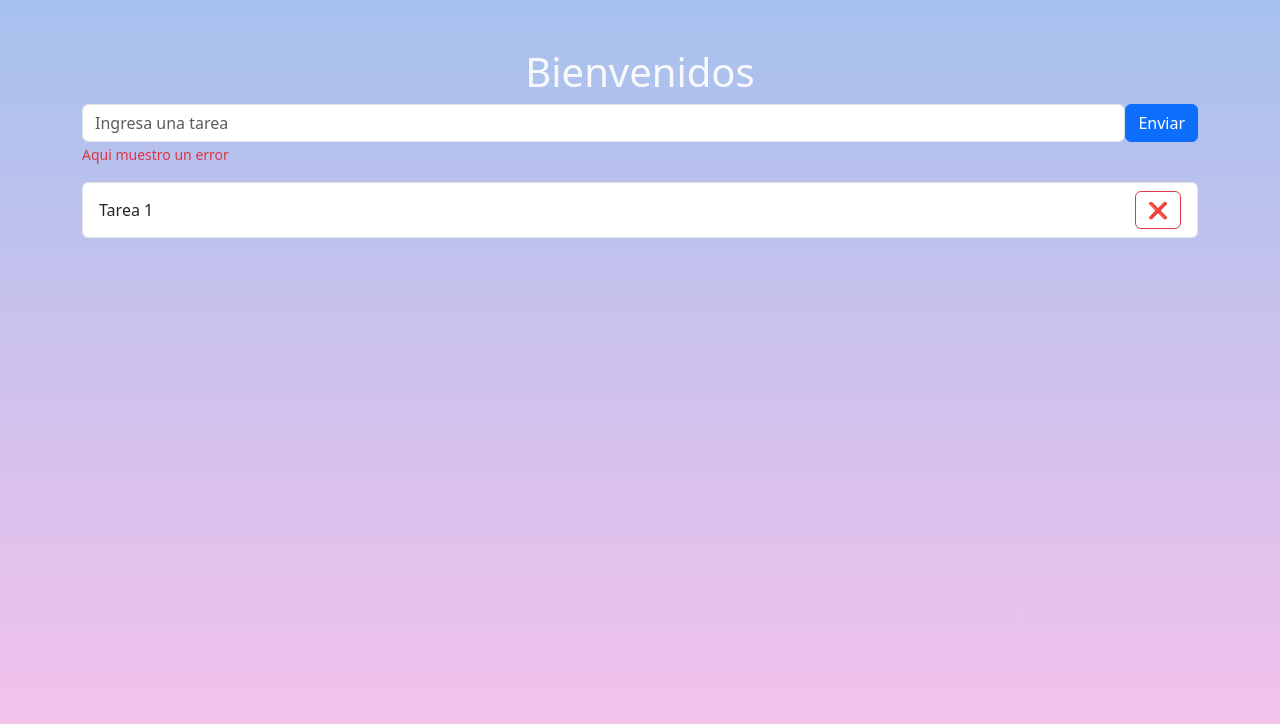
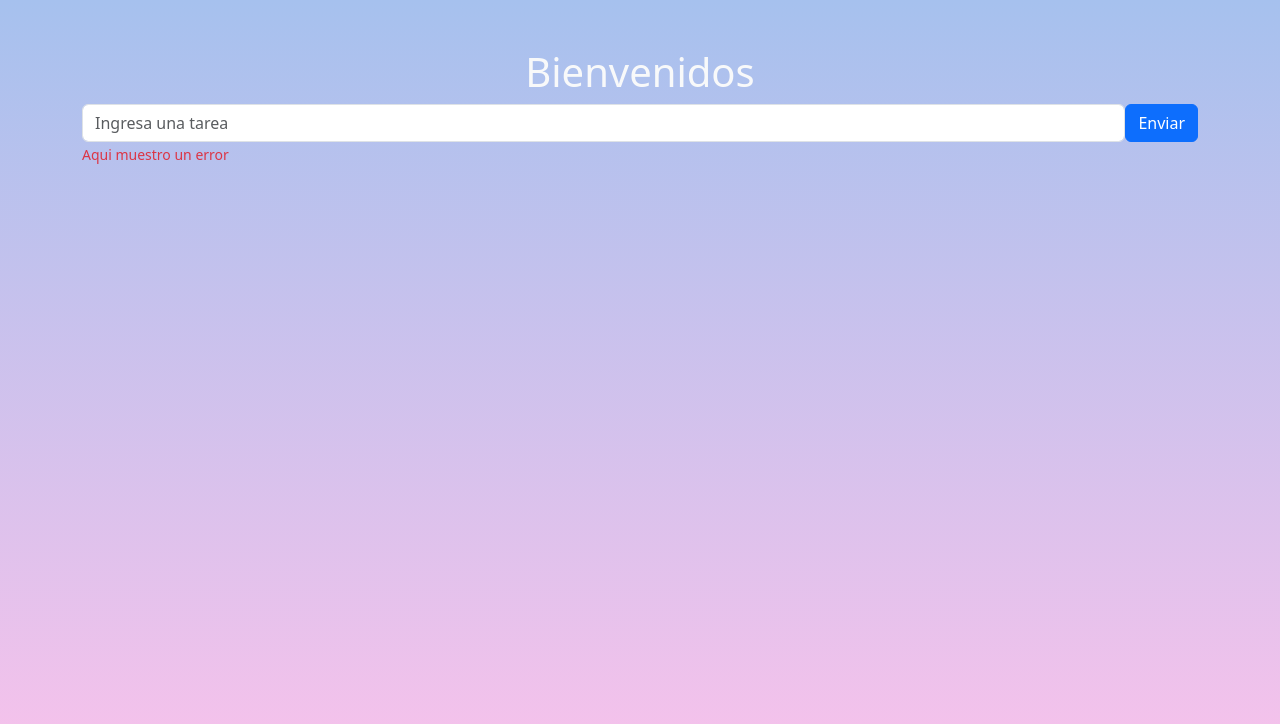
Before and after one commit to rollingcodeschool/listaTareas-cweb16, a React (Vite) app: page / in a window 1280 px wide. Shown: the top 724 px of the page. Built offline with nearby package versions, Linux system fonts and the light colour scheme.

Commit message:
enviamos el state arrayTareas al compoente ListaTareas para dibujarlas

```diff
--- a/src/components/FormularioTarea.jsx
+++ b/src/components/FormularioTarea.jsx
@@ -28,7 +28,7 @@ const handleSubmit = (e)=>{
           <Form.Text className="text-danger">Aqui muestro un error</Form.Text>
         </Form.Group>
       </Form>
-      <ListaTareas></ListaTareas>
+      <ListaTareas arrayTareas={arrayTareas}></ListaTareas>
     </section>
   );
 };
--- a/src/components/ListaTareas.jsx
+++ b/src/components/ListaTareas.jsx
@@ -1,10 +1,12 @@
 import ListGroup from "react-bootstrap/ListGroup";
 import ItemTarea from "./ItemTarea";
 
-const ListaTareas = () => {
+const ListaTareas = ({arrayTareas}) => {
   return (
     <ListGroup>
-        <ItemTarea></ItemTarea>
+        {
+            arrayTareas.map((item, indice)=> <ItemTarea key={indice}></ItemTarea>)
+        }
     </ListGroup>
   );
 };
```
